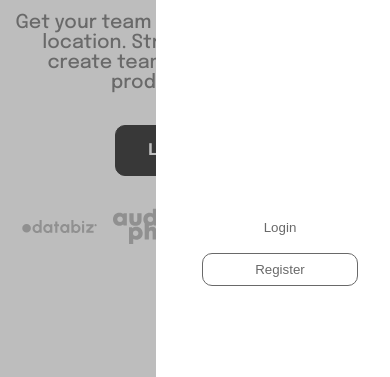
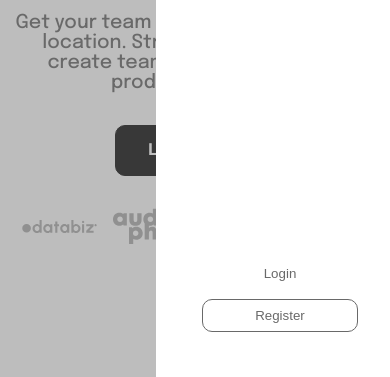
Before and after one commit to therealmaduanusi/intro-section-dropdown, a plain HTML site: page index.html in a window 390 px wide. Shown: the part 531-908 px from the top of the page. Drawn offline with Linux system fonts and the light colour scheme.

Commit message:
css style

```diff
--- a/styles.css
+++ b/styles.css
@@ -19,6 +19,7 @@
 body {
   background-color: var(--bg-color);
   font-family: "Epilogue", sans-serif;
+  min-height: 100vh;
 }
 img {
   display: inline-block;
@@ -213,7 +214,7 @@ main {
 
   .nav-ul {
     margin-top: 4rem;
-    height: 100vh;
+    min-height: 100vh;
   }
   .nav-ul-display {
     display: none;
@@ -231,7 +232,7 @@ main {
     width: 40%;
     margin: 0 2rem;
     position: absolute;
-    bottom: 10%;
+    bottom: 5%;
     transition: display 4s ease-in-out;
   }
   /* display btn */
```
